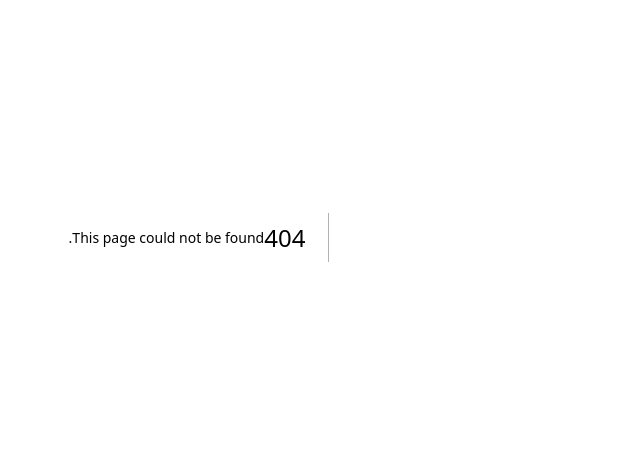
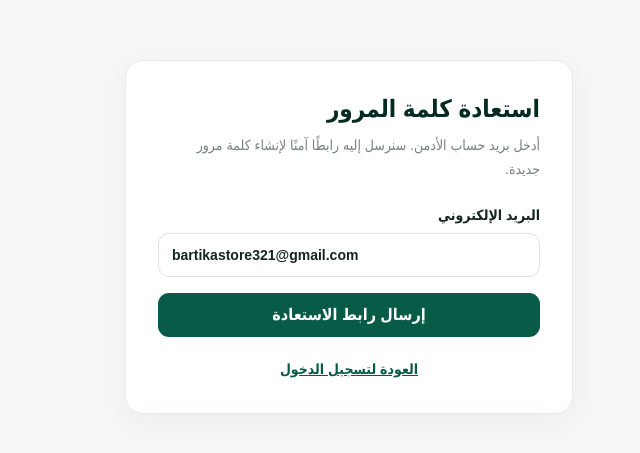
Before and after one commit to zikrmediaofficiall/BARTIKA-JEANS, a Next.js app: page /forgot-password in a window 1280 px wide. Before the commit this address had no page. Shown: the part 163-616 px from the top of the page, without its empty margins (473-1113 px from the left). Built offline with nearby package versions, Linux system fonts and the light colour scheme.

Commit message:
feat(auth): add admin password recovery flow
Add Supabase password recovery request, PKCE callback, and password update form. Route recovery back to the canonical production site.

```diff
--- /dev/null
+++ b/src/app/forgot-password/page.tsx
@@ -0,0 +1,64 @@
+"use client";
+
+import Link from "next/link";
+import { useState } from "react";
+import { createClient } from "@/lib/supabase/client";
+
+export default function ForgotPasswordPage() {
+  const [email, setEmail] = useState("bartikastore321@gmail.com");
+  const [busy, setBusy] = useState(false);
+  const [sent, setSent] = useState(false);
+  const [error, setError] = useState("");
+
+  async function submit(event: React.FormEvent<HTMLFormElement>) {
+    event.preventDefault();
+    setBusy(true);
+    setError("");
+    setSent(false);
+
+    try {
+      const supabase = createClient();
+      const { error: requestError } = await supabase.auth.resetPasswordForEmail(email.trim(), {
+        redirectTo: "https://bartika-jeans.vercel.app/",
+      });
+
+      if (requestError) {
+        setError(requestError.message || "تعذر إرسال رسالة الاستعادة. راجع إعدادات البريد وحاول مرة أخرى.");
+      } else {
+        setSent(true);
+      }
+    } catch {
+      setError("تعذر الاتصال بخدمة تسجيل الدخول. أعد تحميل الصفحة وحاول مرة أخرى.");
+    } finally {
+      setBusy(false);
+    }
+  }
+
+  return (
+    <main className="grid min-h-screen place-items-center p-5">
+      <section className="panel w-full max-w-md p-8">
+        <h1 className="text-2xl font-black text-emerald-950">استعادة كلمة المرور</h1>
+        <p className="muted mt-2 text-sm leading-6">أدخل بريد حساب الأدمن. سنرسل إليه رابطًا آمنًا لإنشاء كلمة مرور جديدة.</p>
+
+        {sent ? (
+          <p role="status" className="mt-5 rounded-xl bg-emerald-50 p-3 text-sm leading-6 text-emerald-800">
+            تم طلب رسالة الاستعادة. راجع صندوق الوارد والرسائل غير المرغوب فيها، وافتح الرابط من نفس المتصفح الذي طلبت منه الاستعادة.
+          </p>
+        ) : null}
+        {error ? <p role="alert" className="mt-5 rounded-xl bg-red-50 p-3 text-sm text-red-700">{error}</p> : null}
+
+        <form onSubmit={submit} className="mt-6 space-y-4">
+          <label className="block text-sm font-bold">
+            البريد الإلكتروني
+            <input className="field mt-2" type="email" autoComplete="email" dir="ltr" required value={email} onChange={(event) => setEmail(event.target.value)} />
+          </label>
+          <button className="btn btn-primary w-full" disabled={busy}>{busy ? "جارٍ الإرسال…" : "إرسال رابط الاستعادة"}</button>
+        </form>
+
+        <div className="mt-5 text-center">
+          <Link href="/login" className="text-sm font-bold text-emerald-800 underline">العودة لتسجيل الدخول</Link>
+        </div>
+      </section>
+    </main>
+  );
+}
--- a/src/app/login/page.tsx
+++ b/src/app/login/page.tsx
@@ -1,4 +1,5 @@
 import Image from "next/image";
+import Link from "next/link";
 import { signIn } from "@/app/actions";
 
 const brandLogo = "https://res.cloudinary.com/dcuveyab9/image/upload/v1794812757/bartika-jeans/general/bartika-brand-logo.webp";
@@ -6,7 +7,7 @@ const brandLogo = "https://res.cloudinary.com/dcuveyab9/image/upload/v1794812757
 export default async function Login({
   searchParams,
 }: {
-  searchParams: Promise<{ error?: string }>;
+  searchParams: Promise<{ error?: string; password_updated?: string }>;
 }) {
   const query = await searchParams;
 
@@ -26,6 +27,12 @@ export default async function Login({
           <h1 className="text-2xl font-black text-emerald-950">BARTIKA JEANS</h1>
           <p className="muted mt-2">نظام إدارة المحل</p>
         </div>
+
+        {query.password_updated ? (
+          <p className="mb-4 rounded-xl bg-emerald-50 p-3 text-sm text-emerald-800">
+            تم تغيير كلمة المرور بنجاح. سجّل الدخول بكلمة المرور الجديدة.
+          </p>
+        ) : null}
 
         {query.error ? (
           <p className="mb-4 rounded-xl bg-red-50 p-3 text-sm text-red-700">
@@ -58,13 +65,16 @@ export default async function Login({
           <button className="btn btn-primary w-full">تسجيل الدخول</button>
         </form>
 
+        <div className="mt-4 text-center">
+          <Link href="/forgot-password" className="text-sm font-bold text-emerald-800 underline">
+            نسيت كلمة المرور؟ إنشاء كلمة مرور جديدة
+          </Link>
+        </div>
+
         <div className="mt-5 border-t border-slate-100 pt-4 text-center">
-          <p className="muted mb-3 text-xs">
-            يتم إنشاء حساب المدير الأول من Supabase بعد إعداد قاعدة البيانات.
-          </p>
-          <a href="/shop" className="text-sm font-bold text-emerald-800 underline">
+          <Link href="/shop" className="text-sm font-bold text-emerald-800 underline">
             زيارة متجر BARTIKA العام
-          </a>
+          </Link>
         </div>
       </section>
     </main>
--- a/src/app/page.tsx
+++ b/src/app/page.tsx
@@ -2,8 +2,17 @@ import Link from "next/link";
 import { redirect } from "next/navigation";
 import { getSessionContext } from "@/lib/auth";
 import { Shell } from "@/components/shell";
+import { PasswordRecoveryForm } from "./password-recovery-form";
 
-export default async function Home() {
+export default async function Home({
+  searchParams,
+}: {
+  searchParams: Promise<{ code?: string | string[] }>;
+}) {
+  const query = await searchParams;
+  const recoveryCode = typeof query.code === "string" ? query.code : "";
+  if (recoveryCode) return <PasswordRecoveryForm code={recoveryCode} />;
+
   const { supabase, user, profile } = await getSessionContext();
   if (!user) redirect("/shop");
   if (!profile?.is_active) redirect("/login");
--- /dev/null
+++ b/src/app/password-recovery-form.tsx
@@ -0,0 +1,100 @@
+"use client";
+
+import { useEffect, useRef, useState } from "react";
+import { useRouter } from "next/navigation";
+import { createClient } from "@/lib/supabase/client";
+
+export function PasswordRecoveryForm({ code }: { code: string }) {
+  const router = useRouter();
+  const supabaseRef = useRef<ReturnType<typeof createClient> | null>(null);
+  const started = useRef(false);
+  const [ready, setReady] = useState(false);
+  const [busy, setBusy] = useState(false);
+  const [error, setError] = useState("");
+  const [password, setPassword] = useState("");
+  const [confirmPassword, setConfirmPassword] = useState("");
+
+  useEffect(() => {
+    if (started.current) return;
+    started.current = true;
+    let active = true;
+
+    try {
+      const supabase = createClient();
+      supabaseRef.current = supabase;
+      supabase.auth.exchangeCodeForSession(code).then(({ error: exchangeError }) => {
+        if (!active) return;
+        if (exchangeError) {
+          setError("رابط الاستعادة غير صالح أو انتهت صلاحيته. اطلب رسالة استعادة جديدة.");
+          return;
+        }
+        setReady(true);
+      }).catch(() => {
+        if (active) setError("تعذر التحقق من رابط الاستعادة. اطلب رسالة جديدة وحاول مرة أخرى.");
+      });
+    } catch {
+      setError("تعذر تهيئة جلسة الاستعادة. افتح الرابط في نفس المتصفح الذي طلبت منه الرسالة.");
+    }
+
+    return () => { active = false; };
+  }, [code]);
+
+  async function submit(event: React.FormEvent<HTMLFormElement>) {
+    event.preventDefault();
+    setError("");
+    if (password.length < 8) {
+      setError("يجب أن تتكون كلمة المرور من 8 أحرف على الأقل.");
+      return;
+    }
+    if (password !== confirmPassword) {
+      setError("تأكيد كلمة المرور غير مطابق.");
+      return;
+    }
+
+    const supabase = supabaseRef.current;
+    if (!supabase) {
+      setError("انتهت جلسة الاستعادة. اطلب رسالة جديدة.");
+      return;
+    }
+
+    setBusy(true);
+    const { error: updateError } = await supabase.auth.updateUser({ password });
+    if (updateError) {
+      setError(updateError.message || "تعذر تغيير كلمة المرور. حاول مجددًا.");
+      setBusy(false);
+      return;
+    }
+
+    await supabase.auth.signOut();
+    router.replace("/login?password_updated=1");
+  }
+
+  return (
+    <main className="grid min-h-screen place-items-center p-5">
+      <section className="panel w-full max-w-md p-8">
+        <h1 className="text-2xl font-black text-emerald-950">إنشاء كلمة مرور جديدة</h1>
+        <p className="muted mt-2 text-sm leading-6">اختر كلمة مرور خاصة بحساب إدارة BARTIKA JEANS.</p>
+
+        {error ? <p role="alert" className="mt-5 rounded-xl bg-red-50 p-3 text-sm text-red-700">{error}</p> : null}
+
+        {!ready && !error ? (
+          <p className="muted mt-6 text-sm">جارٍ التحقق من رابط الاستعادة…</p>
+        ) : null}
+
+        {ready ? (
+          <form onSubmit={submit} className="mt-6 space-y-4">
+            <label className="block text-sm font-bold">
+              كلمة المرور الجديدة
+              <input className="field mt-2" type="password" autoComplete="new-password" minLength={8} required value={password} onChange={(event) => setPassword(event.target.value)} />
+            </label>
+            <label className="block text-sm font-bold">
+              تأكيد كلمة المرور
+              <input className="field mt-2" type="password" autoComplete="new-password" minLength={8} required value={confirmPassword} onChange={(event) => setConfirmPassword(event.target.value)} />
+            </label>
+            <button className="btn btn-primary w-full" disabled={busy}>{busy ? "جارٍ الحفظ…" : "حفظ كلمة المرور"}</button>
+          </form>
+        ) : null}
+      </section>
+    </main>
+  );
+}
```
